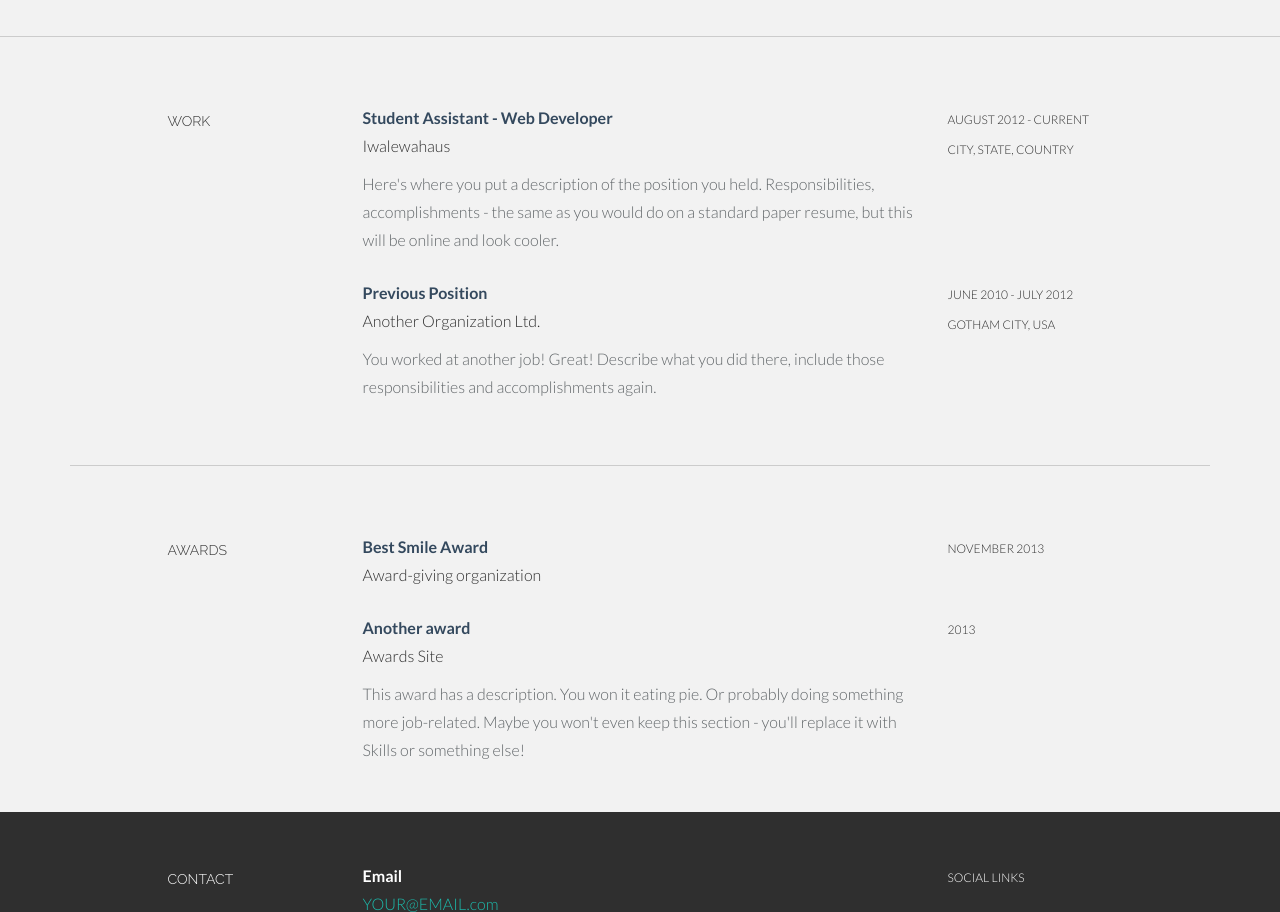
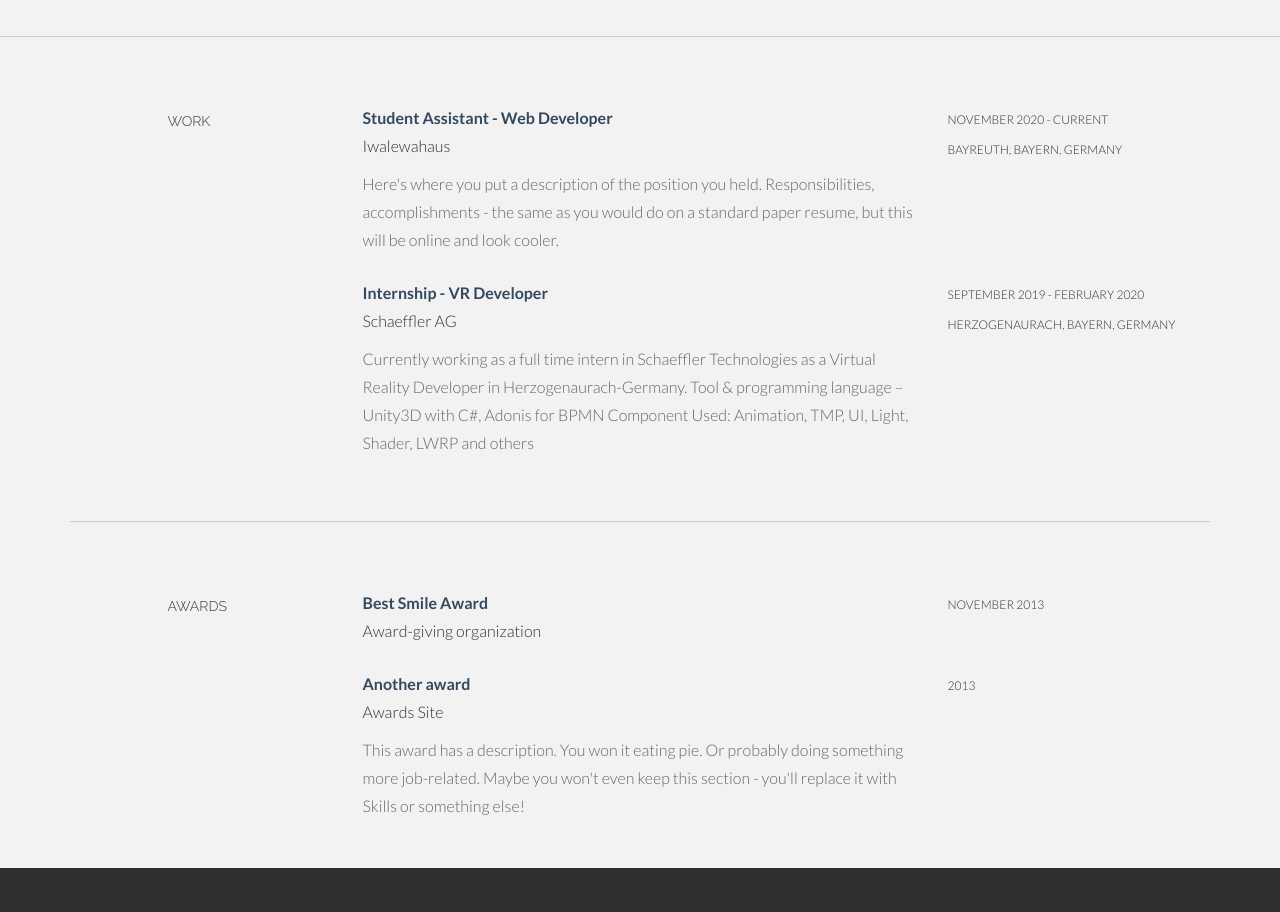
Before and after one commit to PrakashVe/prakashve.github.io, a plain HTML site: page index.html in a window 1280 px wide. Shown: the part 1032-1944 px from the top of the page. Drawn offline with Linux system fonts and the light colour scheme.

Commit message:
Update index.html
AG commit

```diff
--- a/index.html
+++ b/index.html
@@ -125,20 +125,21 @@
 					<p><more>Here's where you put a description of the position you held. Responsibilities, accomplishments - the same as you would do on a standard paper resume, but this will be online and look cooler.</more></p>
 				</div>
 				<div class="col-lg-3">
-					<p><sm>AUGUST 2012 - CURRENT <br />
-					CITY, STATE, COUNTRY</sm></p>
+					<p><sm>NOVEMBER 2020 - CURRENT <br />
+					BAYREUTH, BAYERN, GERMANY</sm></p>
 				</div>
 
 				<!-- EDIT: work line 2-->
 				<div class="col-lg-6 col-lg-offset-3">
-					<p class="tight"><t>Previous Position</t><br/>
-						Another Organization Ltd. <br/>
+					<p class="tight"><t>Internship - VR Developer</t><br/>
+						Schaeffler AG <br/>
 					</p>
-					<p><more>You worked at another job! Great! Describe what you did there, include those responsibilities and accomplishments again.</more></p>
+					<p><more>Currently working as a full time intern in Schaeffler Technologies as a Virtual Reality Developer in Herzogenaurach-Germany.
+					Tool & programming language – Unity3D with C#, Adonis for BPMN Component Used: Animation, TMP, UI, Light, Shader, LWRP and others</more></p>
 				</div>
 				<div class="col-lg-3">
-					<p><sm>JUNE 2010 - JULY 2012 <br />
-					GOTHAM CITY, USA</sm></p>
+					<p><sm>SEPTEMBER 2019 - FEBRUARY 2020 <br />
+					HERZOGENAURACH, BAYERN, GERMANY</sm></p>
 				</div>
 		</div><!--/.row -->
 		<br>
```
